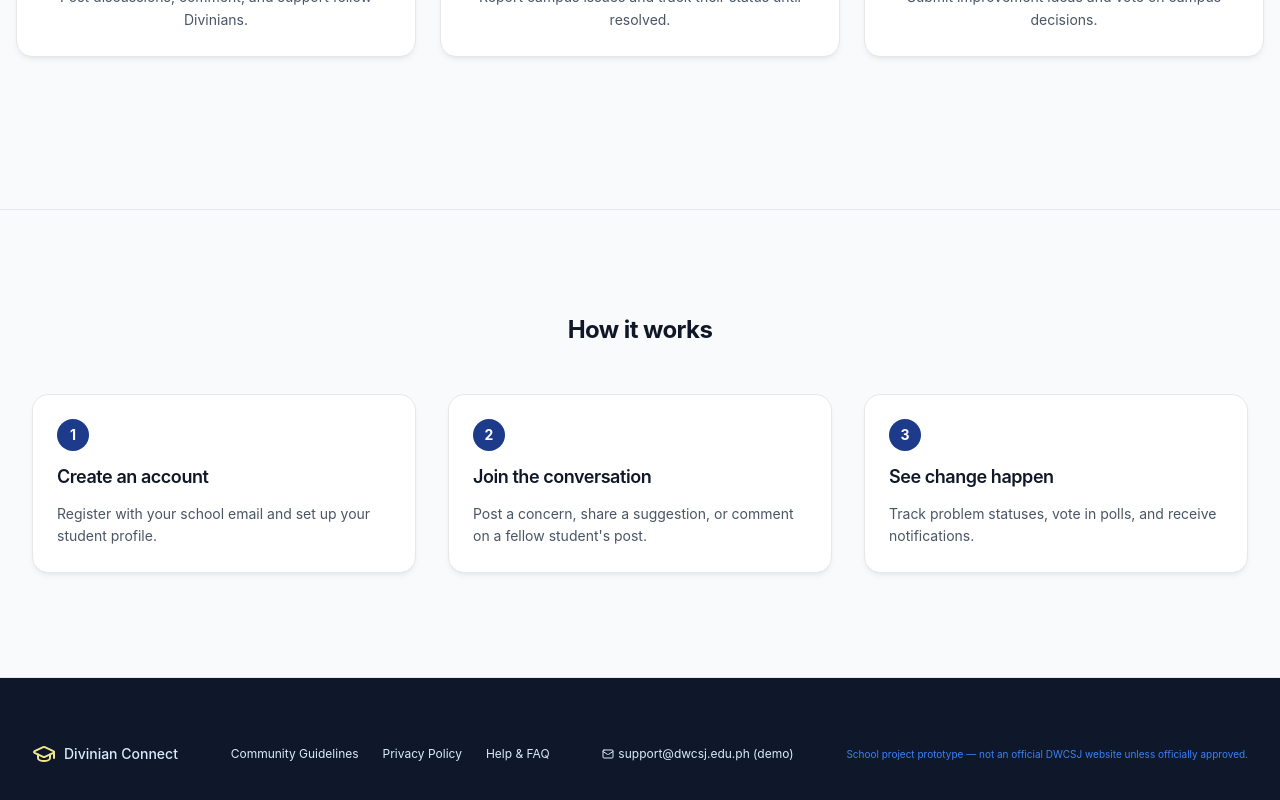
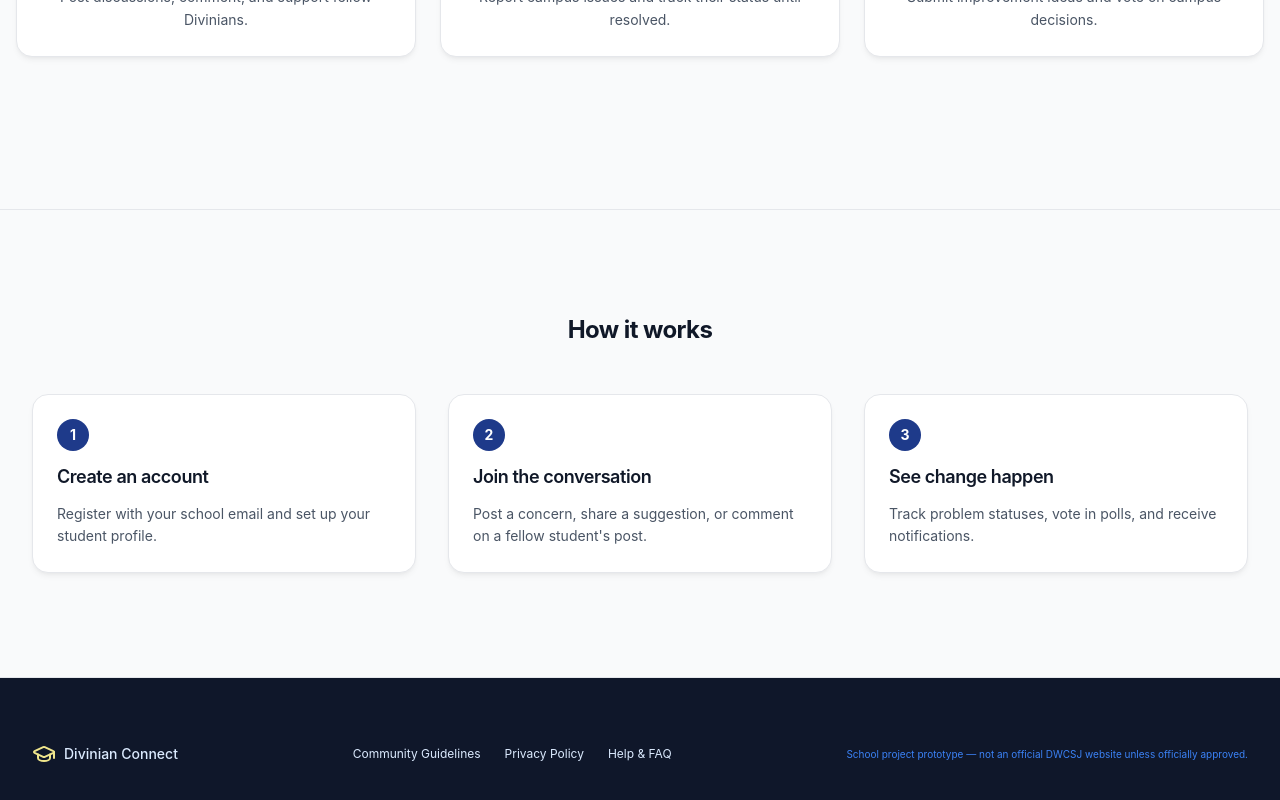
Before and after one commit to Johnlester101/divinian-connect, a React (Vite) app: page / in a window 1280 px wide. Shown: the part 961-1761 px from the top of the page. Built offline with nearby package versions, Linux system fonts and the light colour scheme.

Commit message:
Remove support email from Footer

```diff
--- a/src/components/layout/Footer.tsx
+++ b/src/components/layout/Footer.tsx
@@ -4,7 +4,7 @@
  */
 
 import { Link } from 'react-router-dom';
-import { Mail, GraduationCap } from 'lucide-react';
+import { GraduationCap } from 'lucide-react';
 
 export function Footer() {
   return (
@@ -27,13 +27,6 @@ export function Footer() {
           </Link>
         </div>
 
-        <div className="flex items-center gap-3 text-xs text-navy-400">
-          <div className="flex items-center gap-1">
-            <Mail className="w-3 h-3" />
-            <span>support@dwcsj.edu.ph (demo)</span>
-          </div>
-        </div>
-
         <p className="text-[10px] text-navy-500">
           School project prototype — not an official DWCSJ website unless
           officially approved.
```
